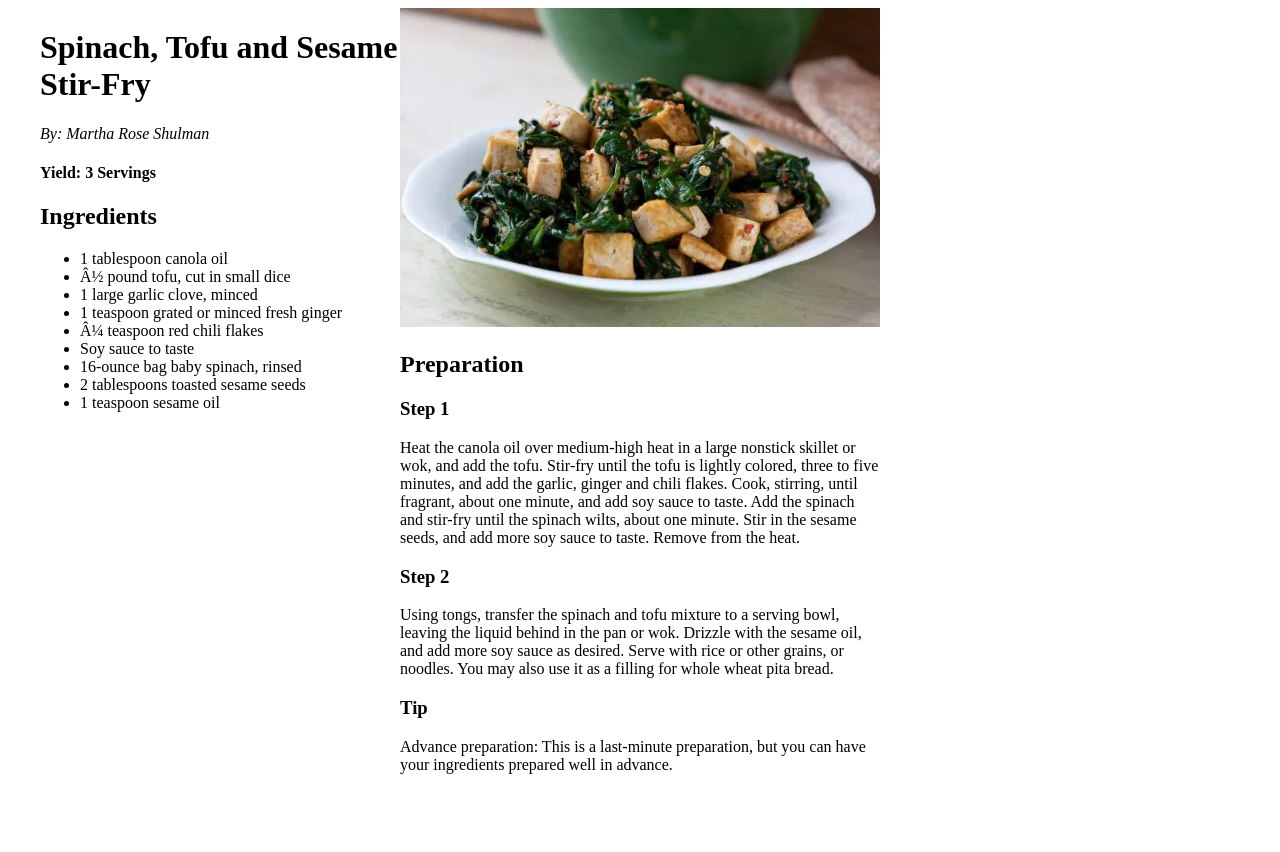
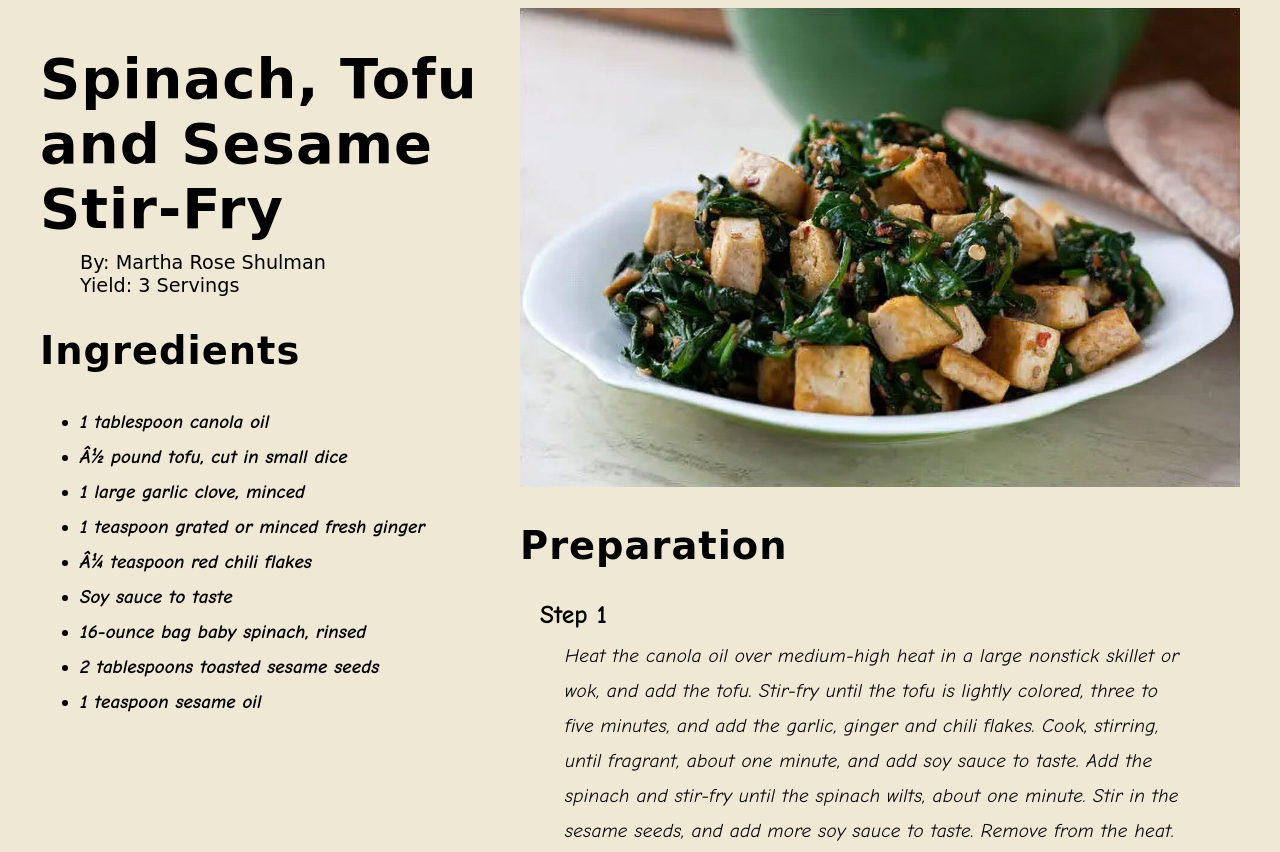
Before and after one commit to Soifa/exercise7, a plain HTML site: page index.html in a window 1280 px wide. Shown: the top 852 px of the page. Before the commit the page ends 800 px from the top, so only its background shows below. Drawn offline with Linux system fonts and the light colour scheme; a web font is replaced by a local one.

Commit message:
formatted fonts

```diff
--- a/index.html
+++ b/index.html
@@ -5,6 +5,13 @@
   <head>
     <meta charset="utc-8">
     <title>Exercise 7: Typography</title>
+
+    <!--Font Embed: Comic Neue + Charm-->
+    <link rel="preconnect" href="https://fonts.googleapis.com">
+    <link rel="preconnect" href="https://fonts.gstatic.com" crossorigin>
+    <link href="https://fonts.googleapis.com/css2?family=Charm:wght@400;700&family=Comic+Neue:ital,wght@0,300;0,400;0,700;1,300;1,400;1,700&display=swap" rel="stylesheet">
+    <!--Font Embed Ended-->
+
     <style>
       #myRecipe {
         width: 1200px;
@@ -12,15 +19,74 @@
       }
 
       #myIngredients {
-        width: 30%;
+        width: 40%;
         height: 100%;
         float: left;
       }
 
       #myPreparation {
-        width: 40%;
+        width: 60%;
         height: 100%;
         float: left;
+      }
+
+      body {
+        font-size: 100%;
+        background-color: #efe8d4;
+      }
+
+      h1 {
+        font-family: "Charm", cursive;
+        font-weight: 700;
+        font-style: normal;
+        letter-spacing: 1px;
+        font-size: 3.5em;
+        margin-bottom: 10px;
+      }
+
+      h2 {
+        font-family: "Charm", cursive;
+        font-weight: 700;
+        font-style: normal;
+        letter-spacing: 1px;
+        font-size: 2.4em;
+      }
+
+      h3 {
+          font-family: "Comic Neue", cursive;
+          font-weight: 700;
+          font-style: normal;
+          font-size: 1.6em;
+          margin-bottom: 1px;
+          margin-left: 20px;
+      }
+
+      p {
+        font-family: "Comic Neue", cursive;
+        font-weight: 400;
+        font-style: italic;
+        line-height: 35px;
+        letter-spacing: 0.3px;
+        font-size: 1.2em;
+        margin-top: 10px;
+        margin-right: 60px;
+        margin-left: 45px;
+      }
+
+      li {
+        font-family: "Comic Neue", cursive;
+        font-weight: 700;
+        font-style: italic;
+        line-height: 35px;
+        font-size: 1.2em;
+      }
+
+      .mySubHeading {
+        font-family: "Charm", cursive;
+        font-weight: 400;
+        font-style: normal;
+        font-size: 1.2em;
+        margin: 40px;
       }
 
       img {
@@ -33,8 +99,8 @@
     <div id="myRecipe">
       <div id="myIngredients">
         <h1>Spinach, Tofu and Sesame Stir-Fry</h1>
-      <i>By: Martha Rose Shulman</i>
-      <h4>Yield: 3 Servings</h4>
+        <i class="mySubHeading">By: Martha Rose Shulman</i><br>
+        <i class="mySubHeading">Yield: 3 Servings</i>
 
 
         <h2>Ingredients</h2>
```
Lines whose indentation alone changed are shown as unchanged.
